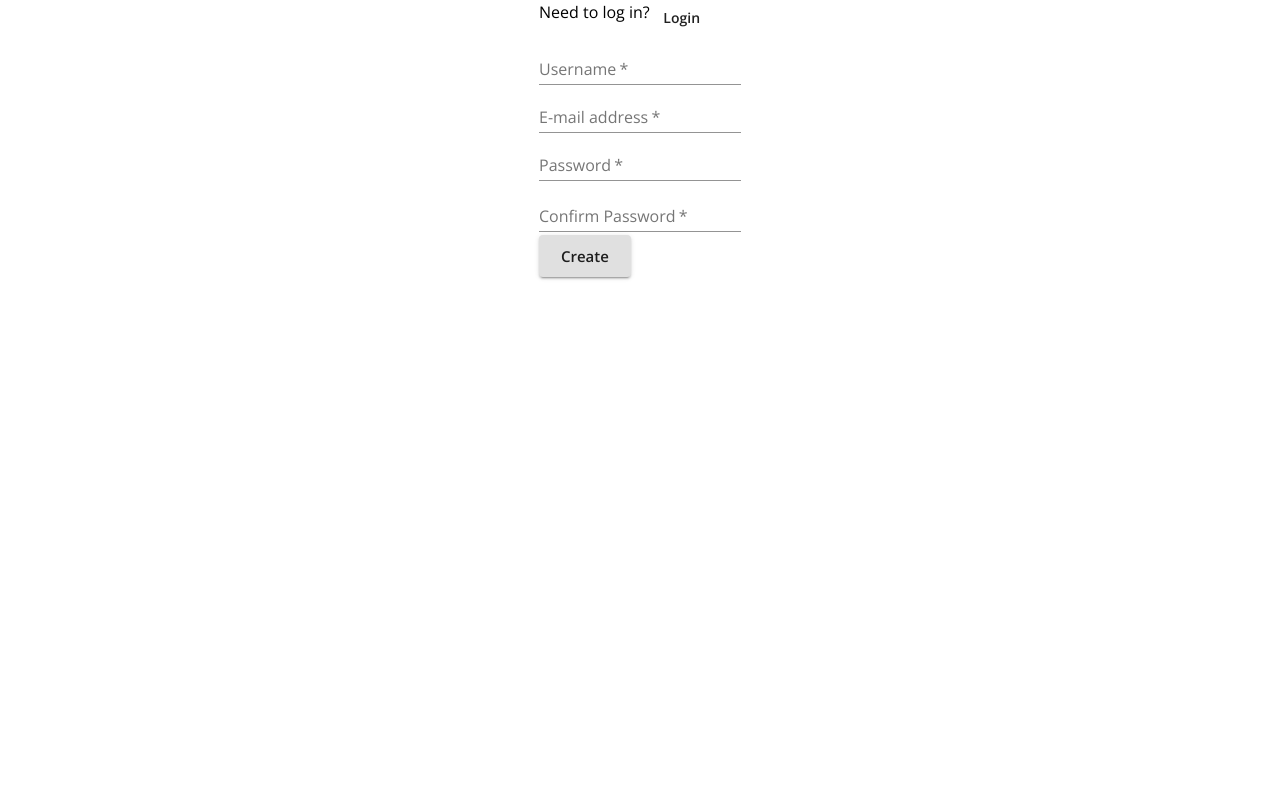
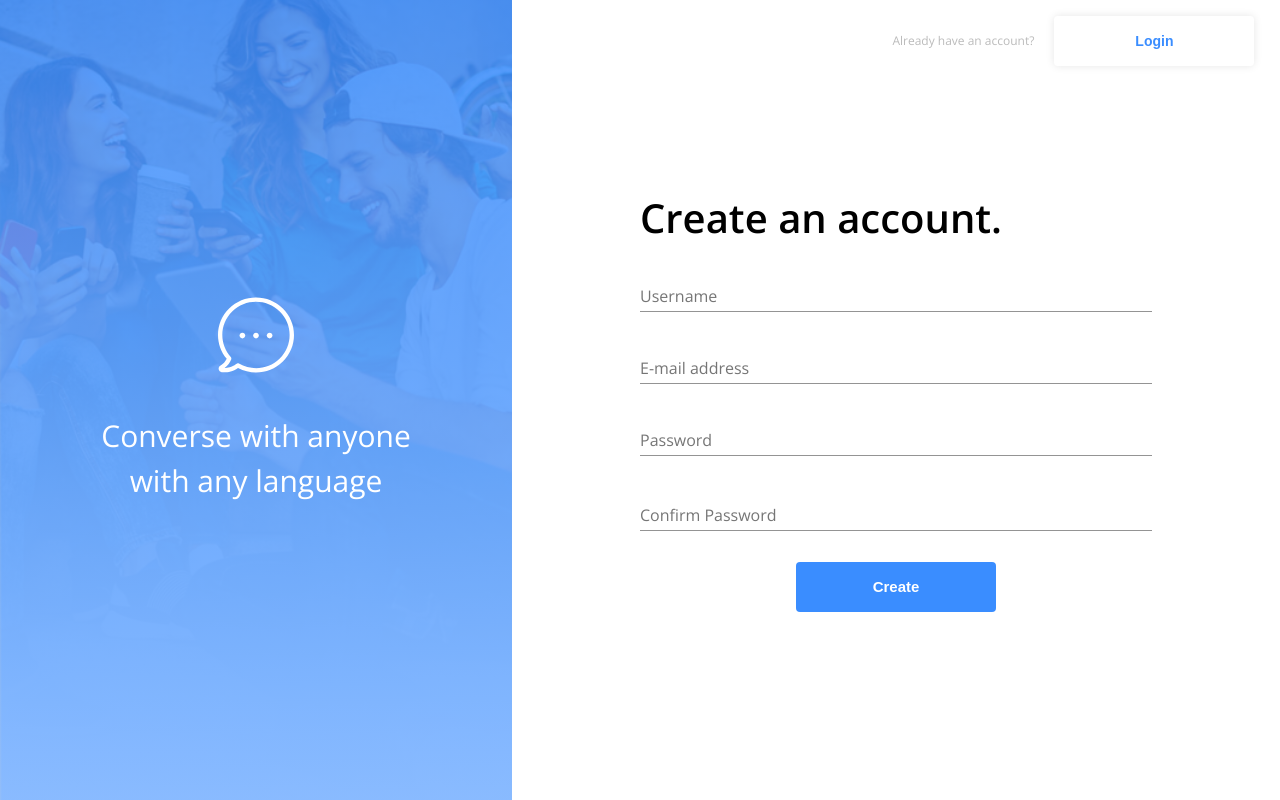
Before and after one commit to savwiley/messenger-6409, a React (Create React App) app in the folder client/: page / in a window 1280 px wide. Built offline with nearby package versions, Linux system fonts and the light colour scheme; no server answers.

Commit message:
add base style to sign up & login pages

```diff
--- a/client/src/Login.js
+++ b/client/src/Login.js
@@ -1,6 +1,8 @@
 import React from "react";
 import { Redirect, useHistory } from "react-router-dom";
 import { connect } from "react-redux";
+import backgroundImage from "./images/bg-img.png";
+import bubbleIcon from "./images/bubble.svg";
 import {
   Grid,
   Box,
@@ -8,10 +10,70 @@ import {
   Button,
   FormControl,
   TextField,
+  makeStyles,
 } from "@material-ui/core";
 import { login } from "./store/utils/thunkCreators";
 
+const useStyles = makeStyles(() => ({
+  root: {
+    fontFamily: "'Open Sans', sans-serif",
+    width: "40%",
+    padding: "2% 10%",
+    alignSelf: "center",
+  },
+  sideImage: {
+    display: "inline-flex",
+    flexDirection: "column",
+    height: "100vh",
+    width: "40%",
+    background: `linear-gradient(180deg, rgba(58, 141, 255, 0.85), rgba(134, 185, 255, 0.85)), center/cover no-repeat url(${backgroundImage})`,
+    color: '#FFF',
+    alignItems: "center",
+    justifyContent: "center",
+    textAlign: "center",
+  },
+  top: {
+    width: "fit-content",
+    alignItems: "center",
+    position: "absolute",
+    top: "2%",
+    right: "2%",
+  },
+  topText: {
+    color: "#BBB",
+    fontSize: 12,
+    paddingRight: 20,
+    cursor: "default",
+  },
+  topButton: {
+    boxShadow: "0 0 8px rgba(0,0,0,0.1)",
+    color: "#3A8DFF",
+    fontFamily: "'Montserrat', sans-serif",
+    width: 200,
+    height: 50,
+  },
+  header: {
+    fontSize: 40,
+    fontWeight: 600,
+    cursor: "default",
+  },
+  bottomButton: {
+    display: "block",
+    background: "#3A8DFF",
+    color: "#FFF",
+    boxShadow: "none",
+    fontFamily: "'Montserrat', sans-serif",
+    margin: "20px auto 0",
+    width: 200,
+    height: 50,
+    '&:hover': {
+      background: "#6abaff",
+    }
+  },
+}));
+
 const Login = (props) => {
+  const classes = useStyles();
   const history = useHistory();
   const { user, login } = props;
 
@@ -28,16 +90,21 @@ const Login = (props) => {
   }
 
   return (
-    <Grid container justify="center">
-      <Box>
-        <Grid container item>
-          <Typography>Need to register?</Typography>
-          <Button onClick={() => history.push("/register")}>Register</Button>
+    <Grid container>
+      <Grid className={classes.sideImage}>
+        <img src={bubbleIcon} alt="Chat Bubble" style={{ width: '15%', marginBottom: 40 }} />
+        <Typography style={{ fontSize: 30 }}>Converse with anyone<br />with any language</Typography>
+      </Grid>
+      <Box className={classes.root}>
+        <Grid container item className={classes.top}>
+          <Typography className={classes.topText}>Don't have an account?</Typography>
+          <Button onClick={() => history.push("/register")} className={classes.topButton}>Create account</Button>
         </Grid>
         <form onSubmit={handleLogin}>
           <Grid>
+            <Typography className={classes.header}>Welcome back!</Typography>
             <Grid>
-              <FormControl margin="normal" required>
+              <FormControl margin="normal" style={{ width: "100%" }} required>
                 <TextField
                   aria-label="username"
                   label="Username"
@@ -46,16 +113,16 @@ const Login = (props) => {
                 />
               </FormControl>
             </Grid>
-            <FormControl margin="normal" required>
+            <FormControl margin="normal" style={{ width: "100%" }} required>
               <TextField
-                label="password"
+                label="Password"
                 aria-label="password"
                 type="password"
                 name="password"
               />
             </FormControl>
             <Grid>
-              <Button type="submit" variant="contained" size="large">
+              <Button type="submit" variant="contained" size="large" className={classes.bottomButton}>
                 Login
               </Button>
             </Grid>
--- a/client/src/Signup.js
+++ b/client/src/Signup.js
@@ -1,6 +1,8 @@
 import React, { useState } from "react";
 import { Redirect, useHistory } from "react-router-dom";
 import { connect } from "react-redux";
+import backgroundImage from "./images/bg-img.png";
+import bubbleIcon from "./images/bubble.svg";
 import {
   Grid,
   Box,
@@ -9,10 +11,70 @@ import {
   FormControl,
   TextField,
   FormHelperText,
+  makeStyles,
 } from "@material-ui/core";
 import { register } from "./store/utils/thunkCreators";
 
+const useStyles = makeStyles(() => ({
+  root: {
+    fontFamily: "'Open Sans', sans-serif",
+    width: "40%",
+    padding: "2% 10%",
+    alignSelf: "center",
+  },
+  sideImage: {
+    display: "inline-flex",
+    flexDirection: "column",
+    height: "100vh",
+    width: "40%",
+    background: `linear-gradient(180deg, rgba(58, 141, 255, 0.85), rgba(134, 185, 255, 0.85)), center/cover no-repeat url(${backgroundImage})`,
+    color: '#FFF',
+    alignItems: "center",
+    justifyContent: "center",
+    textAlign: "center",
+  },
+  top: {
+    width: "fit-content",
+    alignItems: "center",
+    position: "absolute",
+    top: "2%",
+    right: "2%",
+  },
+  topText: {
+    color: "#BBB",
+    fontSize: 12,
+    paddingRight: 20,
+    cursor: "default",
+  },
+  topButton: {
+    boxShadow: "0 0 8px rgba(0,0,0,0.1)",
+    color: "#3A8DFF",
+    fontFamily: "'Montserrat', sans-serif",
+    width: 200,
+    height: 50,
+  },
+  header: {
+    fontSize: 40,
+    fontWeight: 600,
+    cursor: "default",
+  },
+  bottomButton: {
+    display: "block",
+    background: "#3A8DFF",
+    color: "#FFF",
+    boxShadow: "none",
+    fontFamily: "'Montserrat', sans-serif",
+    margin: "20px auto 0",
+    width: 200,
+    height: 50,
+    '&:hover': {
+      background: "#6abaff",
+    }
+  },
+}));
+
 const Login = (props) => {
+  const classes = useStyles();
   const history = useHistory();
   const { user, register } = props;
   const [formErrorMessage, setFormErrorMessage] = useState({});
@@ -37,45 +99,47 @@ const Login = (props) => {
   }
 
   return (
-    <Grid container justify="center">
-      <Box>
-        <Grid container item>
-          <Typography>Need to log in?</Typography>
-          <Button onClick={() => history.push("/login")}>Login</Button>
+    <Grid container>
+      <Grid className={classes.sideImage}>
+        <img src={bubbleIcon} alt="Chat Bubble" style={{ width: '15%', marginBottom: 40 }} />
+        <Typography style={{ fontSize: 30 }}>Converse with anyone<br />with any language</Typography>
+      </Grid>
+      <Box className={classes.root}>
+        <Grid container item className={classes.top}>
+          <Typography className={classes.topText}>Already have an account?</Typography>
+          <Button onClick={() => history.push("/login")} className={classes.topButton}>Login</Button>
         </Grid>
         <form onSubmit={handleRegister}>
           <Grid>
+            <Typography className={classes.header}>Create an account.</Typography>
             <Grid>
-              <FormControl>
+              <FormControl margin="normal" style={{ width: "100%" }} required>
                 <TextField
                   aria-label="username"
                   label="Username"
                   name="username"
                   type="text"
-                  required
                 />
               </FormControl>
             </Grid>
             <Grid>
-              <FormControl>
+              <FormControl margin="normal" style={{ width: "100%" }} required>
                 <TextField
                   label="E-mail address"
                   aria-label="e-mail address"
                   type="email"
                   name="email"
-                  required
                 />
               </FormControl>
             </Grid>
             <Grid>
-              <FormControl error={!!formErrorMessage.confirmPassword}>
+              <FormControl error={!!formErrorMessage.confirmPassword} margin="normal" style={{ width: "100%" }} required>
                 <TextField
                   aria-label="password"
                   label="Password"
                   type="password"
                   inputProps={{ minLength: 6 }}
                   name="password"
-                  required
                 />
                 <FormHelperText>
                   {formErrorMessage.confirmPassword}
@@ -83,21 +147,20 @@ const Login = (props) => {
               </FormControl>
             </Grid>
             <Grid>
-              <FormControl error={!!formErrorMessage.confirmPassword}>
+              <FormControl error={!!formErrorMessage.confirmPassword} margin="normal" style={{ width: "100%" }} required>
                 <TextField
                   label="Confirm Password"
                   aria-label="confirm password"
                   type="password"
                   inputProps={{ minLength: 6 }}
                   name="confirmPassword"
-                  required
                 />
                 <FormHelperText>
                   {formErrorMessage.confirmPassword}
                 </FormHelperText>
               </FormControl>
             </Grid>
-            <Button type="submit" variant="contained" size="large">
+            <Button type="submit" variant="contained" size="large" className={classes.bottomButton}>
               Create
             </Button>
           </Grid>
```
